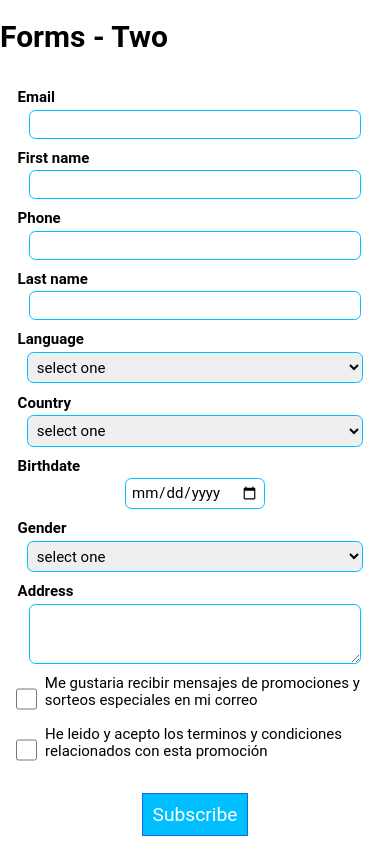
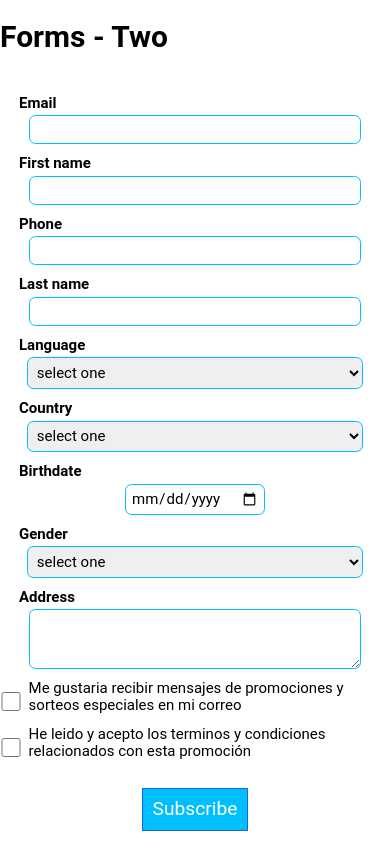
Before and after one commit to eacevedof/prj_css, a PHP site: page / in a window 390 px wide. Run offline with PHP 8.4, Linux system fonts and the light colour scheme.

Commit message:
form-grid

```diff
--- a/forms/two/style.css
+++ b/forms/two/style.css
@@ -100,18 +100,16 @@ input[type=checkbox] ~ label {
   }
   .cell10, .cell11 {
     flex-direction: row !important;
-    justify-content: center;
-    align-items: center;
+    justify-content: space-around;
   }
 
   input[type=checkbox] {
-    width: 2rem;
-    height: 2rem;
-    margin-left: 1rem;
+    height: 1.2rem;
   }
 
   input[type=checkbox] ~ label {
     padding: 0;
+    max-width: 22.5rem;
   }
 
 }
```
